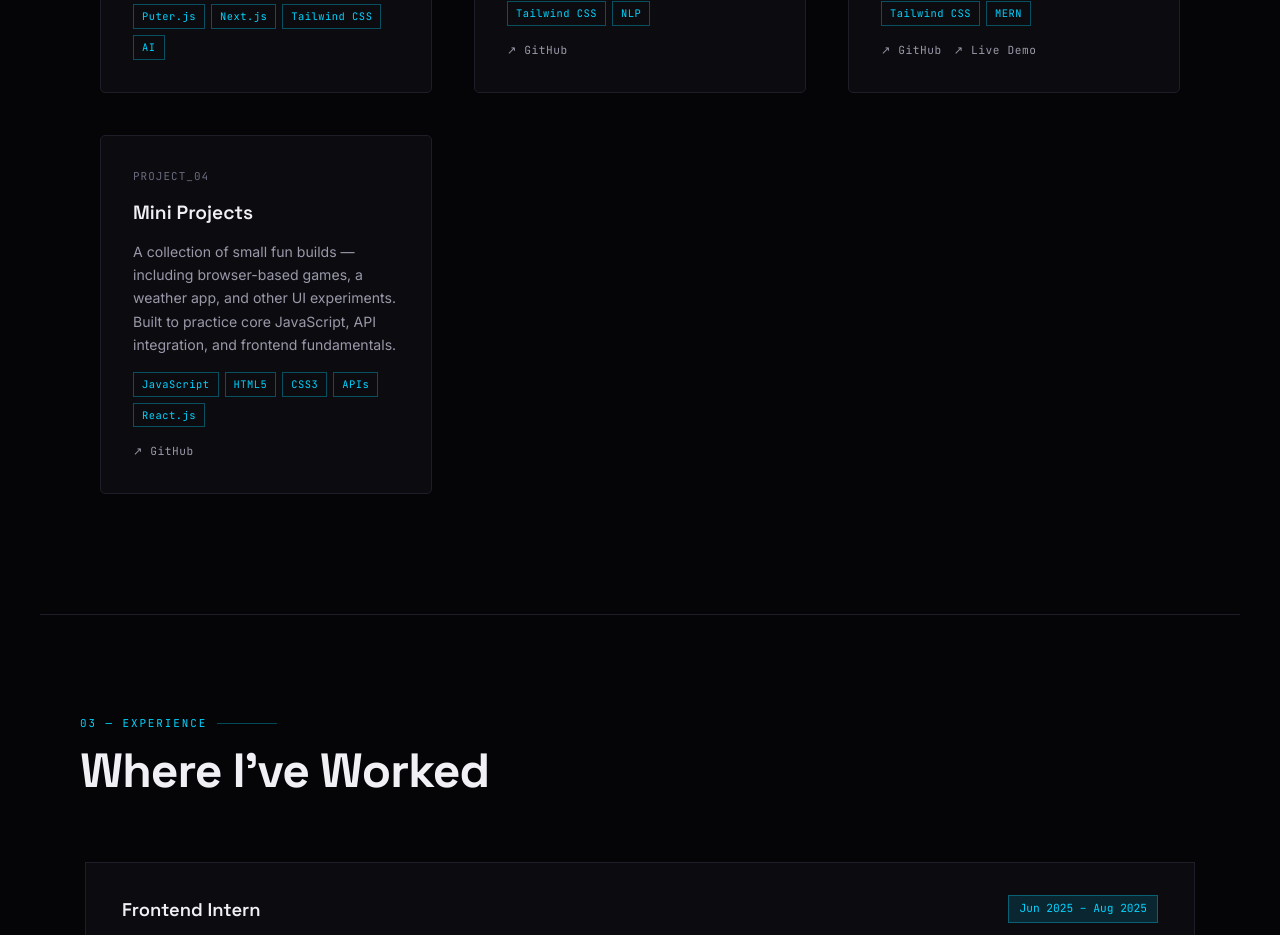
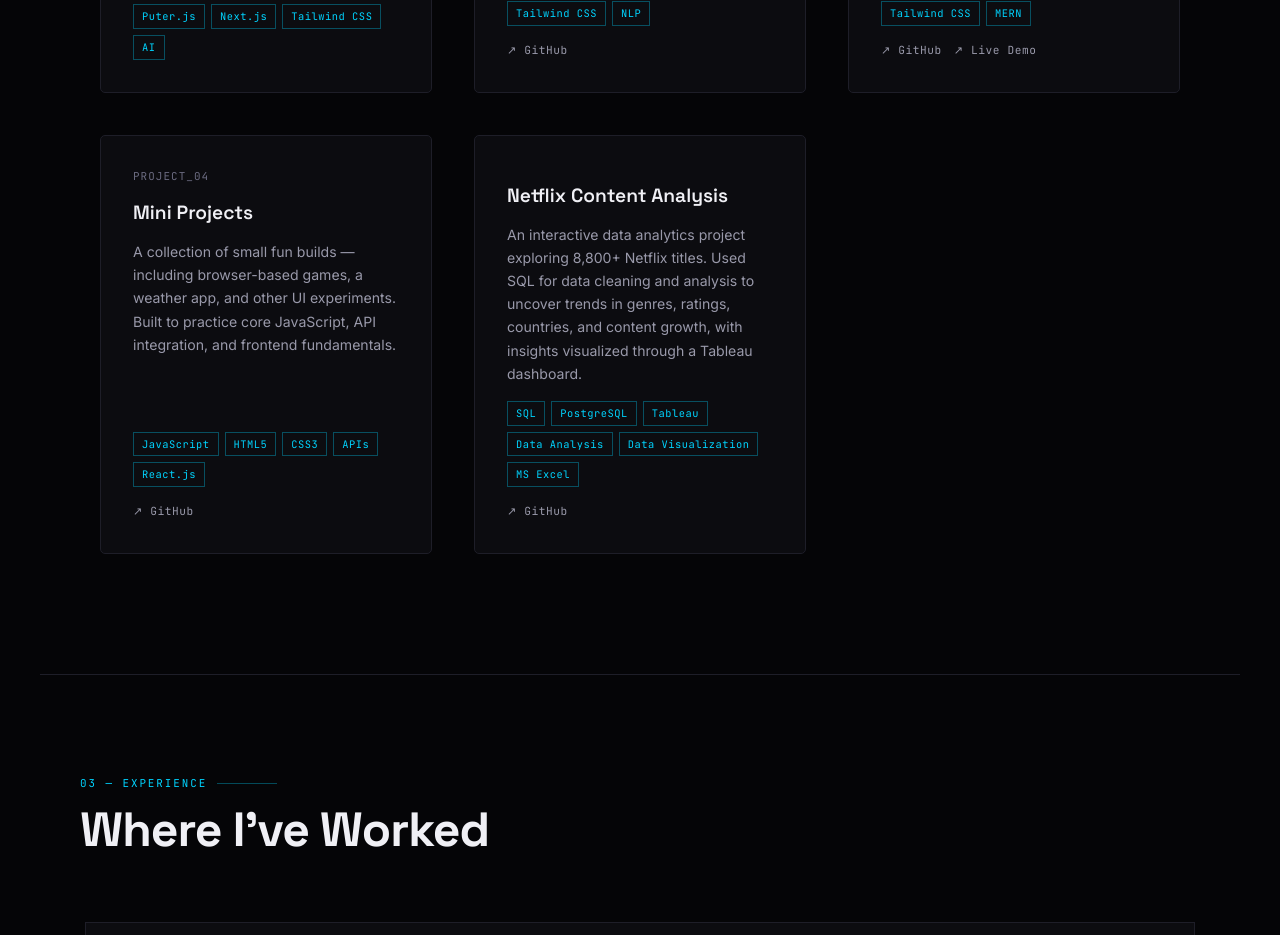
Before and after one commit to SohaRatnam2005/Soha_Portfolio, a React (Vite) app: page / in a window 1280 px wide. Shown: the part 2000-2935 px from the top of the page. Built offline with nearby package versions, Linux system fonts and the light colour scheme.

Commit message:
Added Netflix analytics project

```diff
--- a/src/App.jsx
+++ b/src/App.jsx
@@ -63,6 +63,13 @@ const PROJECTS = [
     desc: "A collection of small fun builds — including browser-based games, a weather app, and other UI experiments. Built to practice core JavaScript, API integration, and frontend fundamentals.",
     tags: ["JavaScript", "HTML5", "CSS3", "APIs", "React.js"],
     links: [{ label: "↗ GitHub", href: "https://github.com/soharatnam" }],
+  },
+  {
+    nnum: "PROJECT_06",
+    title: "Netflix Content Analysis",
+    desc: "An interactive data analytics project exploring 8,800+ Netflix titles. Used SQL for data cleaning and analysis to uncover trends in genres, ratings, countries, and content growth, with insights visualized through a Tableau dashboard.",
+    tags: ["SQL", "PostgreSQL", "Tableau", "Data Analysis", "Data Visualization","MS Excel"],
+    links: [{ label: "↗ GitHub", href: "https://github.com/SohaRatnam2005/Netflix_sql" }],
   },
 ];
 
```
